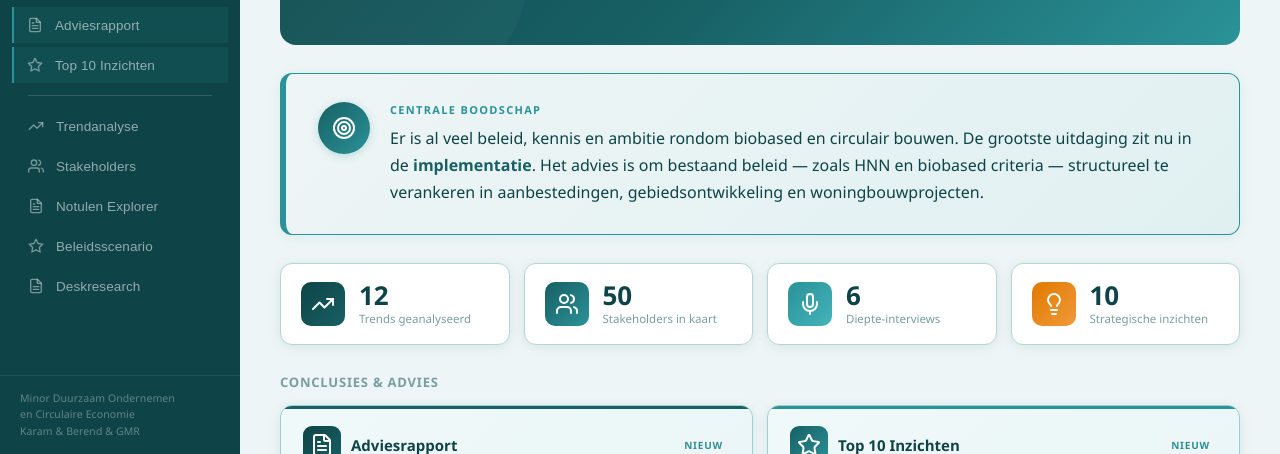
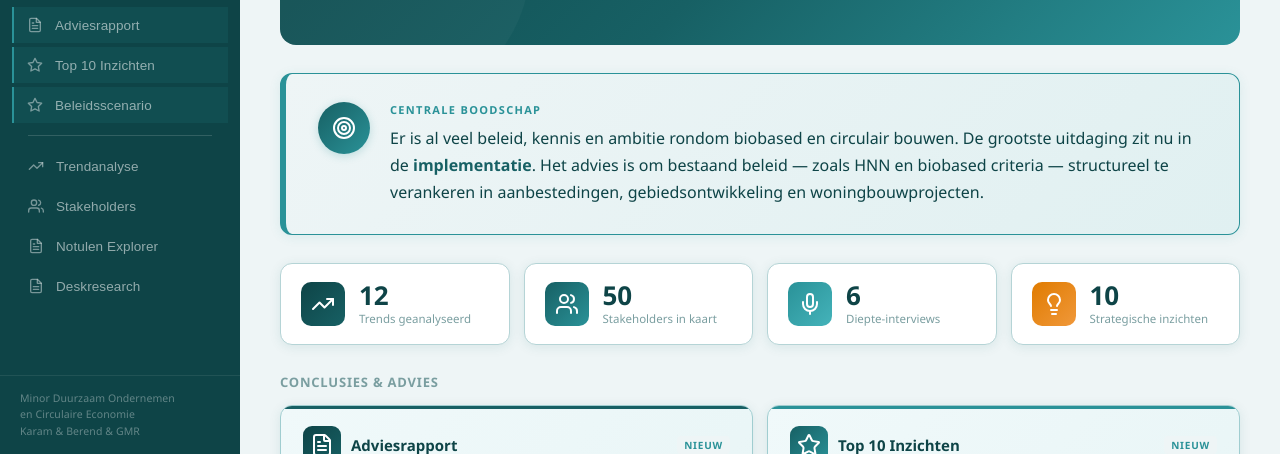
Before and after one commit to karambaboy123/GMR-Advies, a plain HTML site: page index.html in a window 1280 px wide. Shown: the part 346-800 px from the top of the page. Drawn offline with nearby package versions, Linux system fonts and the light colour scheme.

Commit message:
Nav: Beleidsscenario verplaatst naar highlight-groep (na Adviesrapport en Top 10)

```diff
--- a/index.html
+++ b/index.html
@@ -53,6 +53,14 @@
         Top 10 Inzichten
       </button>
 
+      <button class="nav-btn nav-btn-highlight" data-tab="game">
+        <svg xmlns="http://www.w3.org/2000/svg" width="18" height="18" viewBox="0 0 24 24"
+             fill="none" stroke="currentColor" stroke-width="2" stroke-linecap="round" stroke-linejoin="round">
+          <polygon points="12 2 15.09 8.26 22 9.27 17 14.14 18.18 21.02 12 17.77 5.82 21.02 7 14.14 2 9.27 8.91 8.26 12 2"/>
+        </svg>
+        Beleidsscenario
+      </button>
+
       <div class="nav-divider"></div>
 
       <!-- ONDERZOEKSTABS -->
@@ -86,14 +94,6 @@
           <polyline points="10 9 9 9 8 9"/>
         </svg>
         Notulen Explorer
-      </button>
-
-      <button class="nav-btn" data-tab="game">
-        <svg xmlns="http://www.w3.org/2000/svg" width="18" height="18" viewBox="0 0 24 24"
-             fill="none" stroke="currentColor" stroke-width="2" stroke-linecap="round" stroke-linejoin="round">
-          <polygon points="12 2 15.09 8.26 22 9.27 17 14.14 18.18 21.02 12 17.77 5.82 21.02 7 14.14 2 9.27 8.91 8.26 12 2"/>
-        </svg>
-        Beleidsscenario
       </button>
 
       <button class="nav-btn" data-tab="deskresearch">
```
